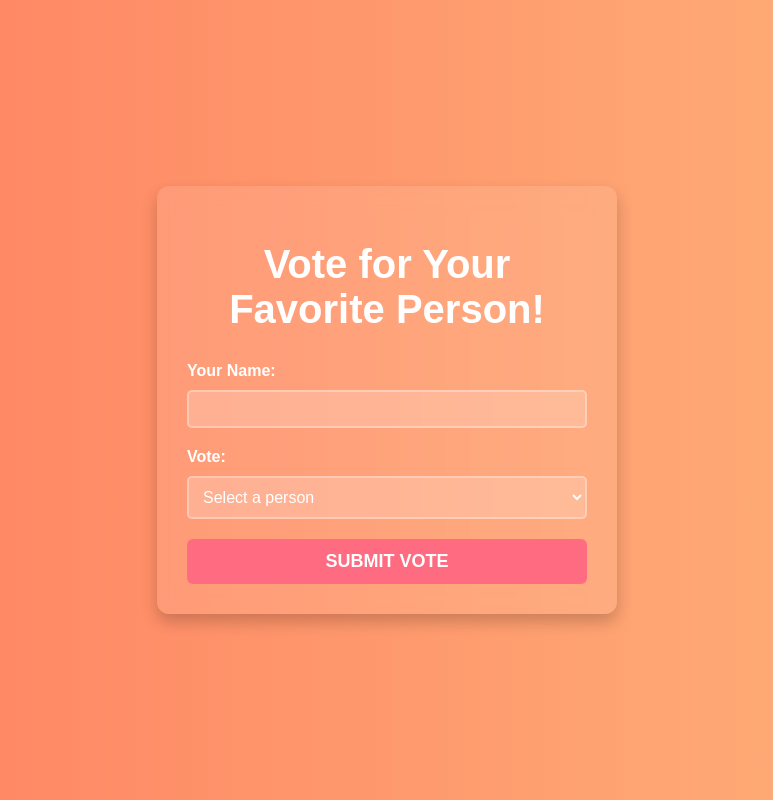
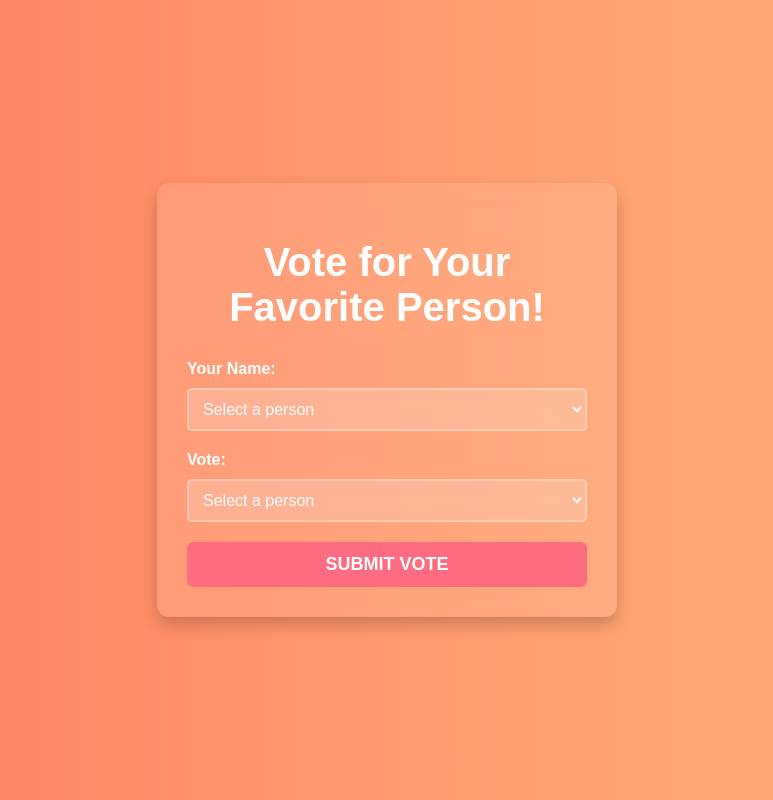
Before and after one commit to reuelrai/vote, a plain HTML site: page index.html in a window 1280 px wide. Shown: the whole page, without its empty margins (253-1026 px from the left). Drawn offline with nearby package versions, Linux system fonts and the light colour scheme.

Commit message:
Update index.html

```diff
--- a/index.html
+++ b/index.html
@@ -13,7 +13,10 @@
     <form id="voteForm">
         <h1>Vote for Your Favorite Person!</h1>
         <label for="name">Your Name:</label>
-        <input type="text" id="name" name="name" required>
+        <select id="name" name="name" required>
+            <option value="">Select a person</option>
+        </select>
+
 
         <label for="vote">Vote:</label>
         <select id="vote" name="vote" required>
```
